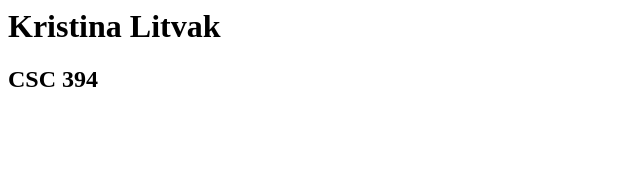
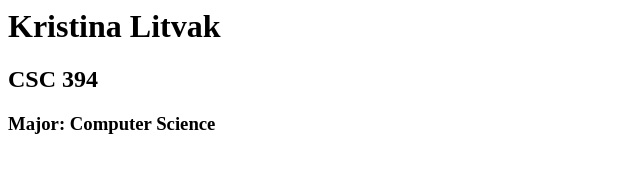
Before and after one commit to kristinalitvak/csc-394-assignment-1, a plain HTML site: page index.html in a window 1280 px wide. Shown: the whole page, without its empty margins (0-640 px from the left). Drawn offline with Linux system fonts and the light colour scheme.

Commit message:
Update index.html

```diff
--- a/index.html
+++ b/index.html
@@ -1,9 +1,10 @@
 <html xmlns="http://www.w3.org/1999/xhtml" >
   <head>
-    <title>Kristina Litvak Home Page</title>
+    <title>Kristina's' Home Page</title>
   </head>
   <body>
     <h1>Kristina Litvak</h1>
     <h2>CSC 394</h2>
+    <h3>Major: Computer Science</h3>
   </body>
 </html>
```
